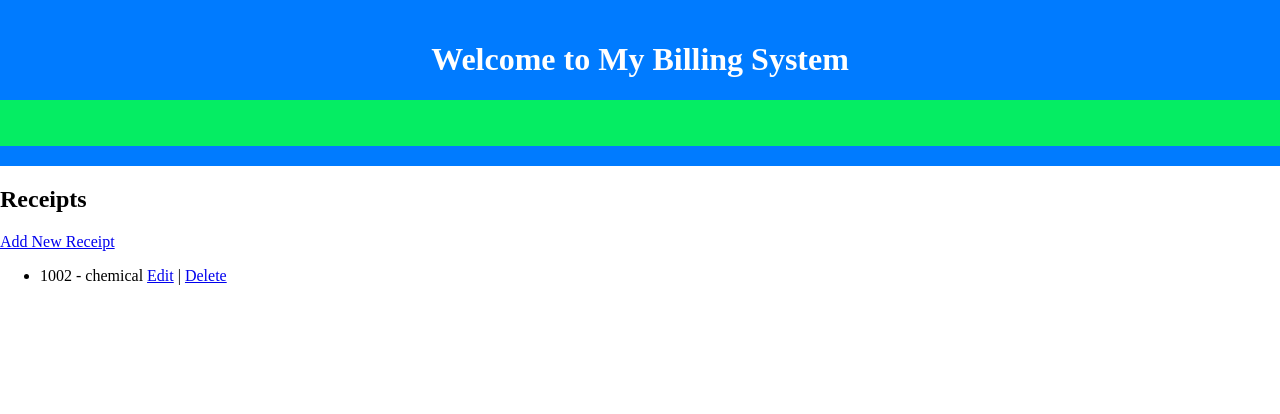
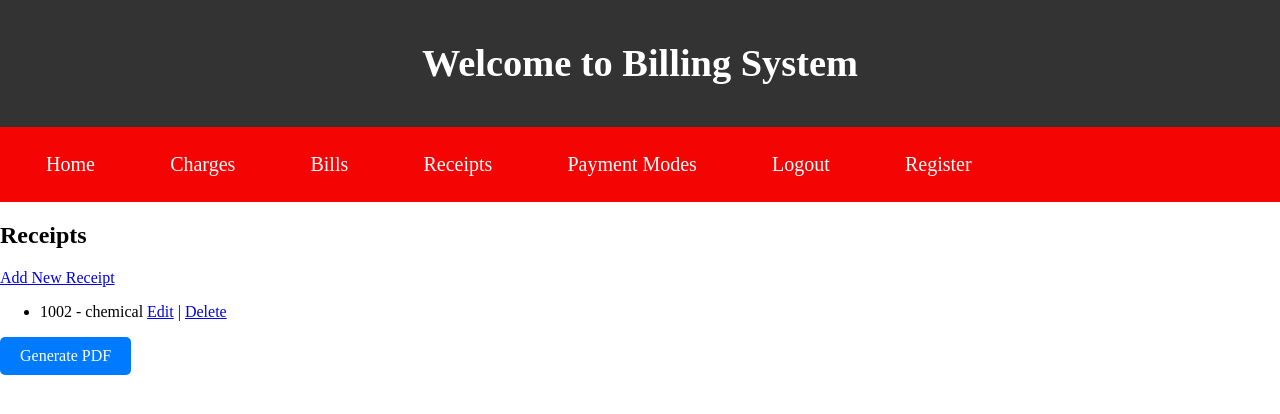
Before and after one commit to Mukeshtiwari123/billingSystem, a Django app: page /receipts/ in a window 1280 px wide. Shown: the top 414 px of the page. Run offline with Django 5.2, Linux system fonts and the light colour scheme; a user stored in the database is signed in; data comes from the database, SQL or seed files in the repository; both versions use the stored data as it was after the commit; some libraries are stand-ins or nearby versions.

Commit message:
final upadte before checking(21/02/2024)

```diff
--- a/app/app/settings.py
+++ b/app/app/settings.py
@@ -52,7 +52,7 @@ MIDDLEWARE = [
 ]
 
 
-CSRF_TRUSTED_ORIGINS = ['https://8000-mukeshtiwar-billingsyst-2q2bomt2cp4.ws-us108.gitpod.io']
+CSRF_TRUSTED_ORIGINS = ['https://8000-mukeshtiwar-billingsyst-ic58z917pt6.ws-us108.gitpod.io']
 
 CORS_ORIGIN_WHITELIST = ['*']
 
--- a/app/app/urls.py
+++ b/app/app/urls.py
@@ -85,5 +85,6 @@ urlpatterns = [
     path('bills/<int:pk>/pdf/', bill_pdf_view, name='bill_pdf'),
     path('receipts/<int:pk>/pdf/', receipt_pdf_view, name='receipt_pdf'),
     path('bill/<int:pk>/pdf/', bill_pdf_view, name='bill_pdf'),
+     path('receipt/<int:pk>/pdf/', receipt_pdf_view, name='receipt_pdf'),
 
 ]
--- a/app/templates/base.html
+++ b/app/templates/base.html
@@ -64,32 +64,64 @@
         color: #ccc;
     }
 
-    header  {
-        background-color: #007bff;
-        color: #ffffff;
+    header {
+        background-color: #333;
+        color: #fff;
+        padding: 20px;
         text-align: center;
-        padding: 20px 0;
     }
 
+    /* Style the navigation bar */
     nav {
-        background-color: #06f060fa;
-        overflow:hidden;
+        background-color: #f50404;
+        overflow: hidden;
+        padding: 0.5px;
+        /* display: block; */
+        text-size-adjust: 20px;
+        justify-content: space-between;
     }
 
     nav a {
-        float: left;
-        display: block;
-        color: rgba(243, 9, 185, 0);
-        text-align: right;
-        padding: 14px 20px;
-        text-decoration: none;
-        transition: 0.3s background-color;
+        display: inline-block;
+        margin-left: 20px;
+        font-size: 20px;
+        /* display: block; */
+        color: white;
+        /* text-align: left; */
+        padding: 2%;
+        text-decoration: double;
     }
+
+    nav ul li a:hover {
+        background-color: #ddd;
+        color: black;
+    }
+
+    /* Clear floats after the nav */
+    nav:after {
+        content: "              ";
+        display: table;
+        clear: both;
+    }
+
+    /* style the bills page */
+    nav ul li a.active,
+    nav ul li a:hover {
+        background-color: #555;
+        /* Darker shade indicates active/hover state */
+        color: white;
+    }
+
+    /* Style for main content (optional) */
+    main {
+        padding: 20px;
+    }
+
     /* background_color of the heading on hover and text Color of the heading */
-    nav a:hover {
+    /* nav a:hover {
         background-color: #f80707;
         color: rgb(118, 248, 11);
-    }
+    } */
 
     /* Social links styling */
     .social-links {
@@ -143,19 +175,25 @@
 <body>
     <header>
         <div class="header">
-            <h1>Welcome to My Billing System</h1>
+            <h1><big>Welcome to Billing System</big></h1>
         </div>
+    </header>
     <nav>
         <!-- Links to different modules -->
         <a href="{% url 'home' %}">Home</a>
         <a href="{% url 'charge_list' %}">Charges</a>
-            <a href="{% url 'bill_list' %}">Bills</a>
+        <a href="{% url 'bill_list' %}" class="active">Bills</a>
         <a href="{% url 'receipt_list' %}">Receipts</a>
         <a href="{% url 'payment_mode_list' %}">Payment Modes</a>
-            <a href="{% url 'login' %}" style="float:right;">Login</a>
-            <a href="{% url 'register' %}" style="float:right;">Register</a>
+        <!-- Other navigation links -->
+        {% if user.is_authenticated %}
+        <a href="{% url 'logout' %}">Logout</a>
+        {% else %}
+        <a href="{% url 'login' %}">Login</a>
+        {% endif %}
+        <a href="{% url 'register' %}">Register</a>
     </nav>
-    </header>
+
     {% block content %}
     {% endblock %}
 
--- a/app/templates/login.html
+++ b/app/templates/login.html
@@ -30,6 +30,7 @@
     .container {
         width: 300px;
         margin: auto;
+        margin-top: 10px;
         padding: 20px;
         border: 1px solid #ccc;
         border-radius: 5px;
--- a/app/templates/receipts/receipt_list.html
+++ b/app/templates/receipts/receipt_list.html
@@ -12,4 +12,10 @@
   </li>
   {% endfor %}
 </ul>
+{% for receipt in receipts %}
+<div class="receipt">
+  <!-- Display bill details -->
+  <a href="{% url 'receipt_pdf' pk=receipt.pk %}" class="btn btn-primary" target="_blank">Generate PDF</a>
+</div>
+{% endfor %}
 {% endblock %}
```
Also changed, not shown: app/templates/register.html (+12 -7 lines), .gitpod.yml (added), app/db.sqlite3. Lines whose indentation alone changed are shown as unchanged.
